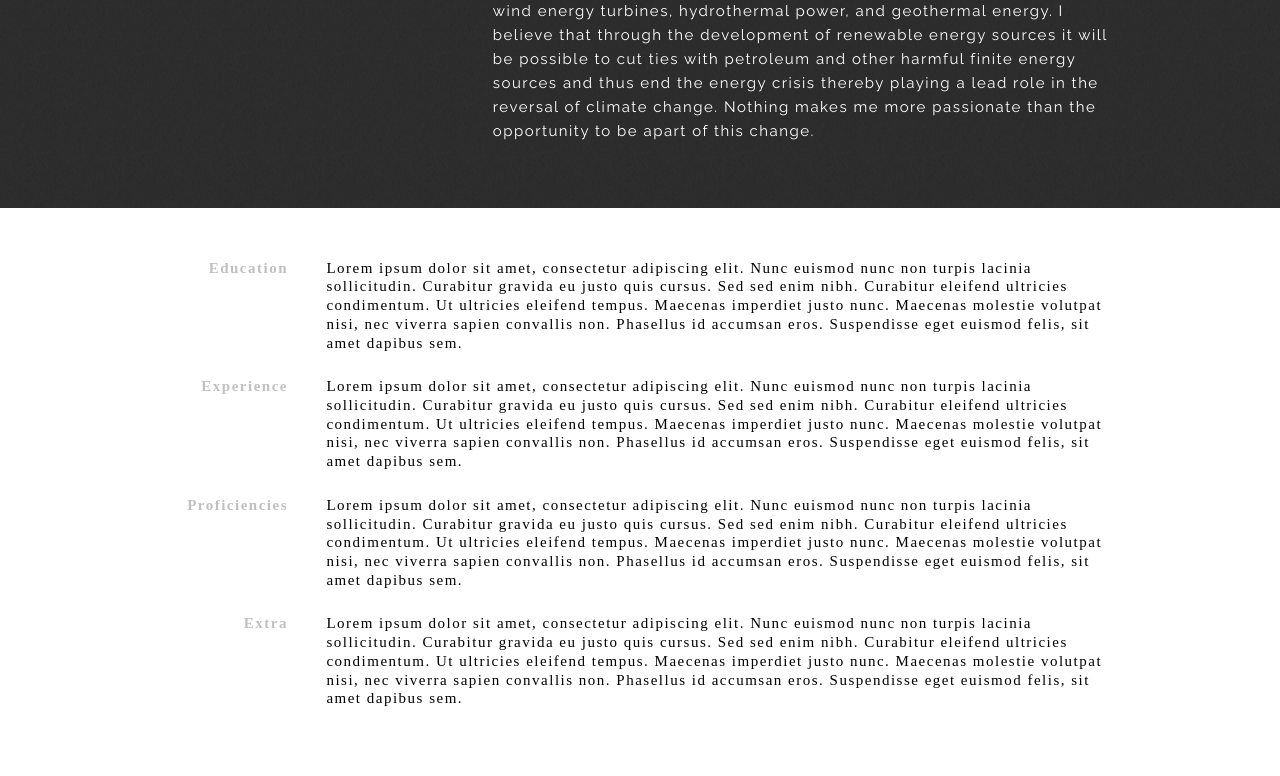
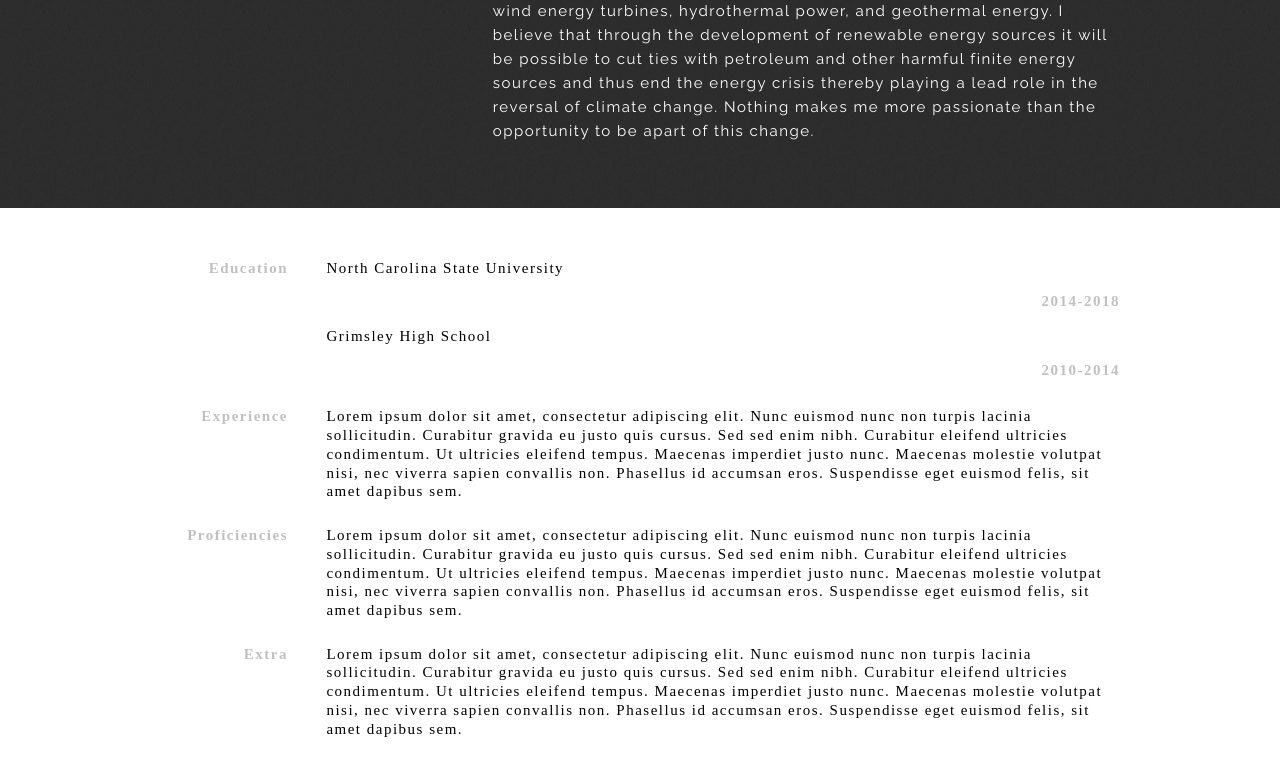
Before and after one commit to jacksoncwilliams/jackson-erin, a Jekyll site: the page built from simpleindex.html, in a window 1280 px wide and 900 px high, scrolled down 2123 px. Shown: the top 776 px of the window. Built offline with Jekyll 4.4.1, drawn with Linux system fonts in a browser that asks for light colours; nearby versions of some CDN libraries; some web fonts are replaced.

Commit message:
Update simpleindex.html

```diff
--- a/simpleindex.html
+++ b/simpleindex.html
@@ -135,12 +135,8 @@ title: Jackson Williams
                         </div>
 
                         <div class="ten columns">
-                                    <h2> Lorem ipsum dolor sit amet, consectetur adipiscing elit. Nunc euismod nunc non turpis lacinia
-                                    sollicitudin. Curabitur gravida eu justo quis cursus. Sed sed enim nibh. Curabitur eleifend
-                                    ultricies condimentum. Ut ultricies eleifend tempus. Maecenas imperdiet justo nunc. Maecenas
-                                    molestie volutpat nisi, nec viverra sapien convallis non. Phasellus id accumsan eros. Suspendisse
-                                    eget euismod felis, sit amet dapibus sem.
-                                    </h2>
+                                    <h2> North Carolina State University</h2><h3>2014-2018</h3>
+                                    <h2> Grimsley High School </h2><h3>2010-2014</h3>
                         </div>
             </div>
 
```
